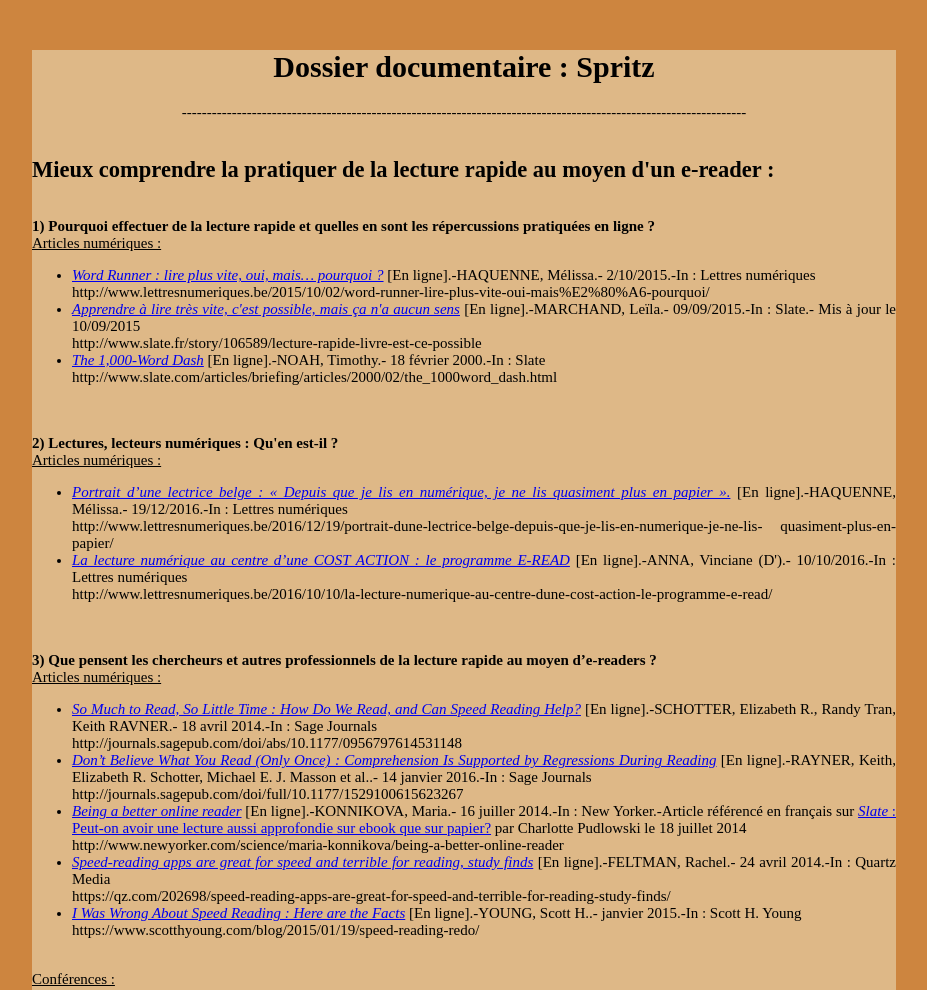
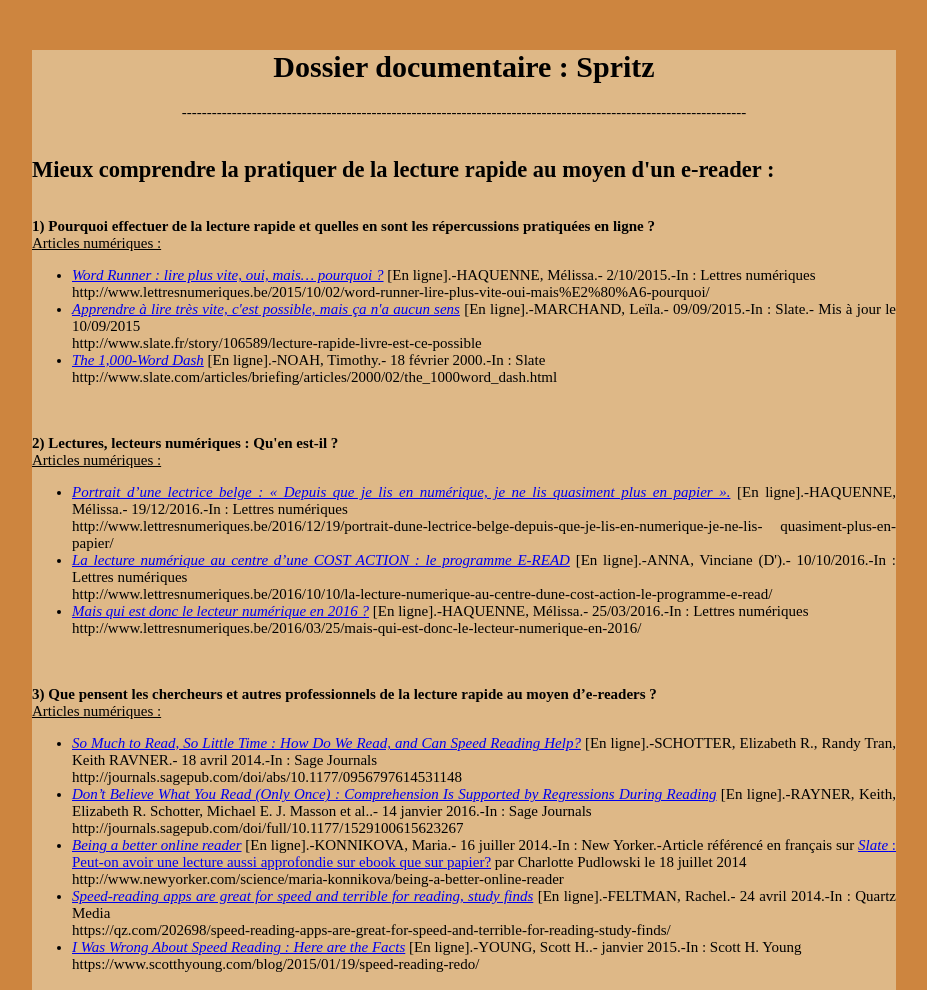
Before and after one commit to noemiedev/noemiedev.github.io, a plain HTML site: page documentation/dossierdoc.html in a window 1280 px wide. Shown: the top 990 px of the page, without its empty margins (176-1103 px from the left). Drawn offline with Linux system fonts and the light colour scheme.

Commit message:
Update dossierdoc.html

```diff
--- a/documentation/dossierdoc.html
+++ b/documentation/dossierdoc.html
@@ -48,6 +48,10 @@
 	      [En ligne].-ANNA, Vinciane (D').- 10/10/2016.-In : Lettres numériques
 	      <br>http://www.lettresnumeriques.be/2016/10/10/la-lecture-numerique-au-centre-dune-cost-action-le-programme-e-read/<br>
 
+	     <li><a href="http://noemiedev.github.io/lettresnumeriques_be (5).pdf"><i>Mais qui est donc le lecteur numérique
+		     en 2016 ?</i></a>
+	      [En ligne].-HAQUENNE, Mélissa.- 25/03/2016.-In : Lettres numériques
+	      <br>http://www.lettresnumeriques.be/2016/03/25/mais-qui-est-donc-le-lecteur-numerique-en-2016/<br>
 	    </ul>
 
   <br>
```
